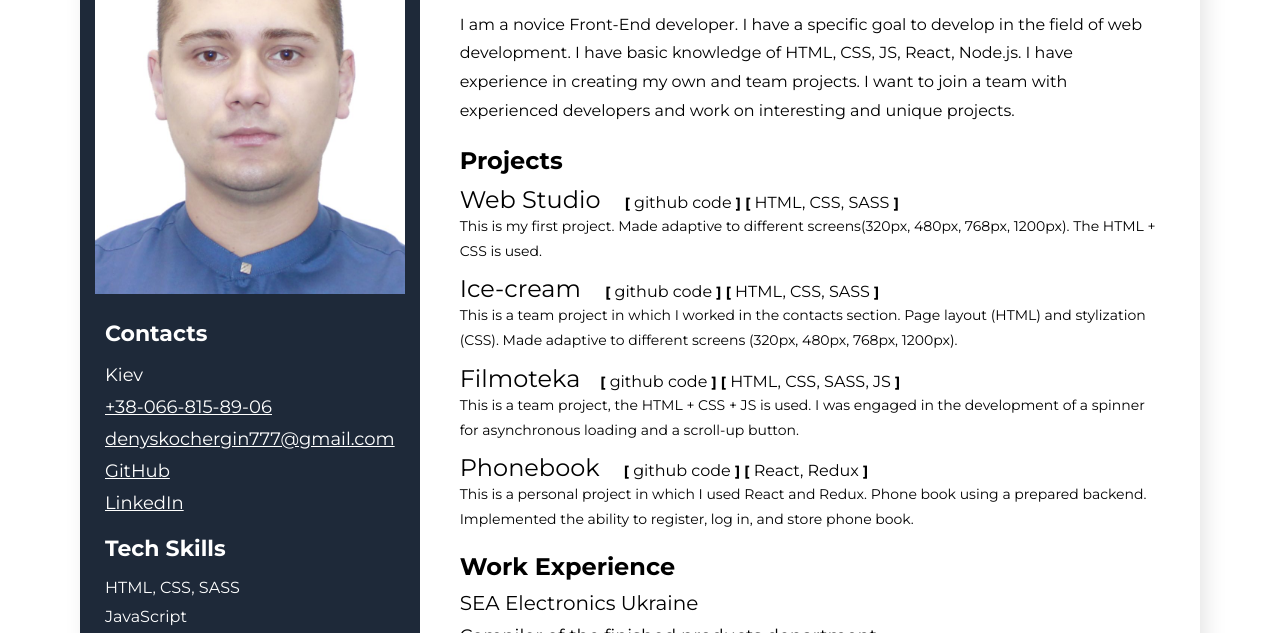
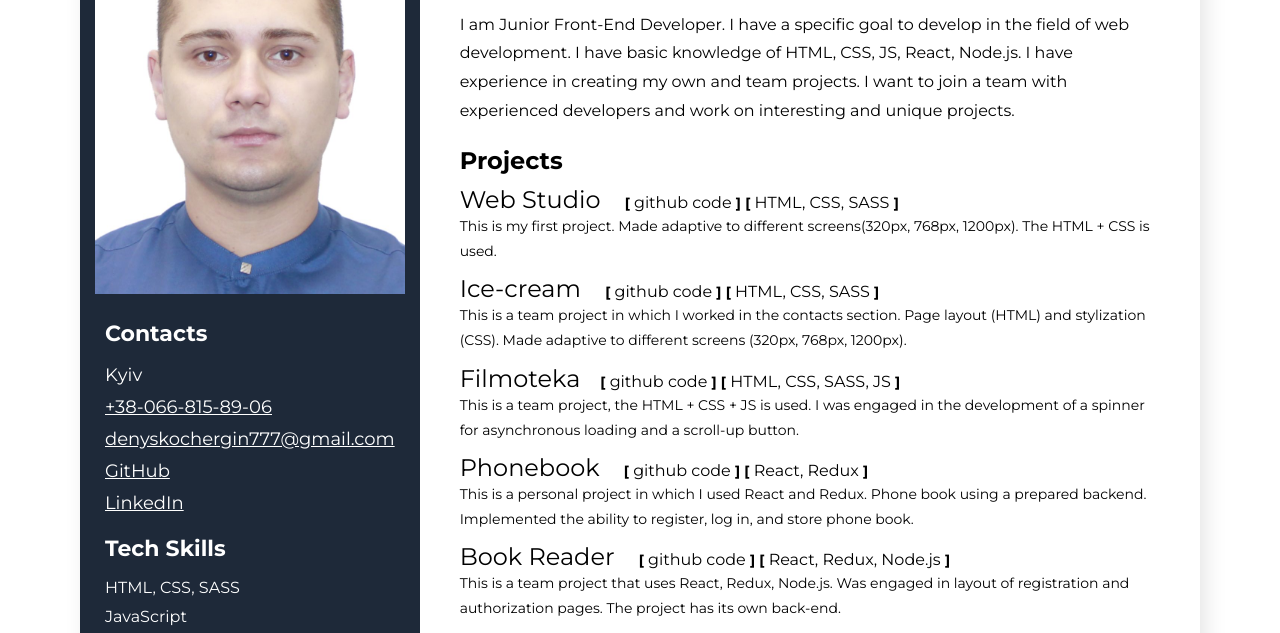
Before and after one commit to 787898Den/My-Resume, a plain HTML site: page index.html in a window 1280 px wide. Shown: the part 144-777 px from the top of the page. Drawn offline with Linux system fonts and the light colour scheme.

Commit message:
Update index.html

```diff
--- a/index.html
+++ b/index.html
@@ -23,7 +23,7 @@
           <h2 class="about-me-profession">Junior Front-End Developer</h2>
           <h1 class="about-me-name">Denys Kocherhin</h1>
           <p class="my-foreword">
-            I am a novice Front-End developer. I have a specific goal to develop
+            I am Junior Front-End Developer. I have a specific goal to develop
             in the field of web development. I have basic knowledge of HTML,
             CSS, JS, React, Node.js. I have experience in creating my own and
             team projects. I want to join a team with experienced developers and
@@ -55,7 +55,7 @@
                 <span class="my-projects-bracket">]</span>
                 <p class="my-projects-text">
                   This is my first project. Made adaptive to different
-                  screens(320px, 480px, 768px, 1200px). The HTML + CSS is used.
+                  screens(320px, 768px, 1200px). The HTML + CSS is used.
                 </p>
               </div>
             </li>
@@ -81,7 +81,7 @@
                 <p class="my-projects-text">
                   This is a team project in which I worked in the contacts
                   section. Page layout (HTML) and stylization (CSS). Made
-                  adaptive to different screens (320px, 480px, 768px, 1200px).
+                  adaptive to different screens (320px, 768px, 1200px).
                 </p>
               </div>
             </li>
@@ -130,6 +130,30 @@
                   This is a personal project in which I used React and Redux.
                   Phone book using a prepared backend. Implemented the ability
                   to register, log in, and store phone book.
+                </p>
+              </div>
+            </li>
+            <li class="my-project-item">
+              <div class="my-project">
+                <a
+                  href="https://app-book-reader.netlify.app/register"
+                  class="my-projects-link"
+                  >Book Reader</a
+                >
+                <span class="my-projects-bracket">[</span
+                ><a
+                  class="my-projects-github-code"
+                  href="https://github.com/Extractoro/book-reader-frontend"
+                >
+                  github code </a
+                ><span class="my-projects-bracket">]</span>
+                <span class="my-projects-bracket">[</span>
+                <span>React, Redux, Node.js</span>
+                <span class="my-projects-bracket">]</span>
+                <p class="my-projects-text">
+                  This is a team project that uses React, Redux, Node.js. Was
+                  engaged in layout of registration and authorization pages. The
+                  project has its own back-end.
                 </p>
               </div>
             </li>
@@ -233,7 +257,7 @@
           <h3 class="sidebar-title">Contacts</h3>
           <ul class="sidebar-list">
             <li class="sidebar-item">
-              <p class="contacts-text">Kiev</p>
+              <p class="contacts-text">Kyiv</p>
             </li>
             <li class="sidebar-item">
               <a class="contacts-section-link" href="tel:+380668158906"
@@ -257,7 +281,7 @@
             <li class="sidebar-item">
               <a
                 class="contacts-section-link"
-                href="https://www.linkedin.com/in/denys-kochergin-65b642239"
+                href="https://www.linkedin.com/in/denys-kocherhin-65b642239"
                 >LinkedIn</a
               >
             </li>
```
